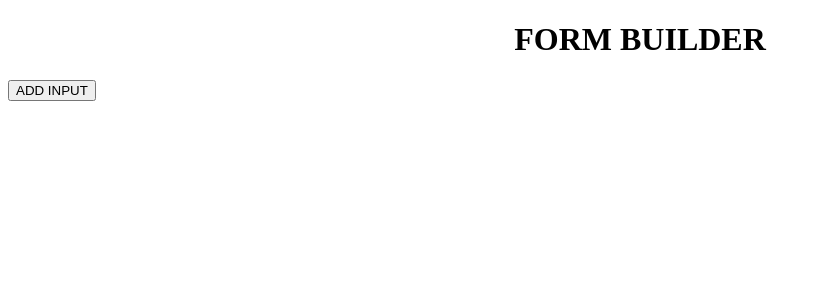
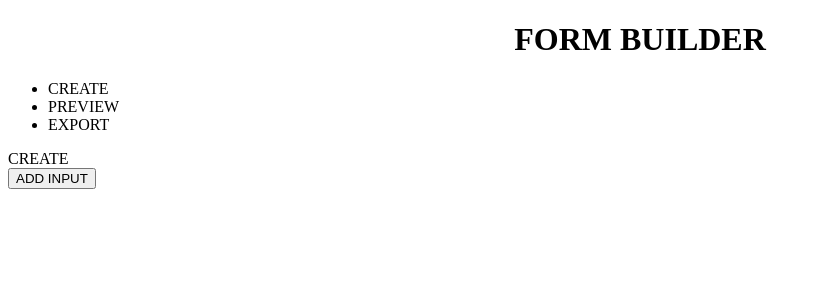
Before and after one commit to allenanle/FormBuilder, a React app: page / in a window 1280 px wide. Shown: the top 300 px of the page, without its empty margins (0-821 px from the left). Built offline with nearby package versions, Linux system fonts and the light colour scheme; the HTML template or start-up script is replaced by a standard one.

Commit message:
Add Tabs container into App & style tabs

```diff
--- a/src/actions/tab.js
+++ b/src/actions/tab.js
@@ -1,7 +1,9 @@
+export const SWITCH_TAB = 'SWITCH_TAB'
 export const CREATE = 'CREATE'
 export const PREVIEW = 'PREVIEW'
 export const EXPORT = 'EXPORT'
 
 export const switchTab = (tab) => ({
+  type: SWITCH_TAB,
   tab
 })
--- a/src/components/Input.js
+++ b/src/components/Input.js
@@ -27,7 +27,7 @@ class Input extends React.Component {
   render() {
     return (
       <div>
-        <div className='question-form'>
+        <div className='input-form'>
           {/* CONDITION */}
           { this.props.parentId !== null &&
             <div>
--- a/src/components/Tabs.js
+++ b/src/components/Tabs.js
@@ -0,0 +1,29 @@
+import React from 'react'
+import { Tabs, TabList, Tab, TabPanel } from 'react-tabs'
+
+import InputList from './InputList'
+
+
+export default ({ switchTab }) => {
+  const onClick = (e) => switchTab(e.target.value)
+
+  return (
+    <Tabs>
+      <TabList>
+        <Tab onClick={ onClick } value='CREATE'>CREATE</Tab>
+        <Tab onClick={ onClick } value='PREVIEW'>PREVIEW</Tab>
+        <Tab onClick={ onClick } value='EXPORT'>EXPORT</Tab>
+      </TabList>
+
+      <TabPanel>
+        CREATE
+      </TabPanel>
+      <TabPanel>
+        PREVIEW
+      </TabPanel>
+      <TabPanel>
+        EXPORT
+      </TabPanel>
+    </Tabs>
+  )
+}
--- a/src/containers/App.js
+++ b/src/containers/App.js
@@ -3,6 +3,7 @@ import { connect } from 'react-redux'
 
 import { addInput } from '../actions/inputs'
 import InputListContainer from './InputListContainer'
+import TabsContainer from './TabsContainer'
 import AddInput from '../components/AddInput'
 
 
@@ -12,6 +13,7 @@ let App = ({ addInput }) => (
       FORM BUILDER
     </h1>
 
+    <TabsContainer />
     <InputListContainer />
     <AddInput addInput={ addInput } />
   </div>
--- a/src/containers/TabsContainer.js
+++ b/src/containers/TabsContainer.js
@@ -1,5 +1,6 @@
 import { connect } from 'react-redux'
 
+import Tabs from '../components/Tabs'
 import { switchTab } from '../actions/tab'
 
 
@@ -9,4 +10,4 @@ const mapDispatchToProps = {
 
 const TabsContainer = connect(null, mapDispatchToProps)(Tabs)
 
-export default InputListContainer
+export default TabsContainer
```
Also changed, not shown: 1 other file (tests, documents, lock files or other folders).
